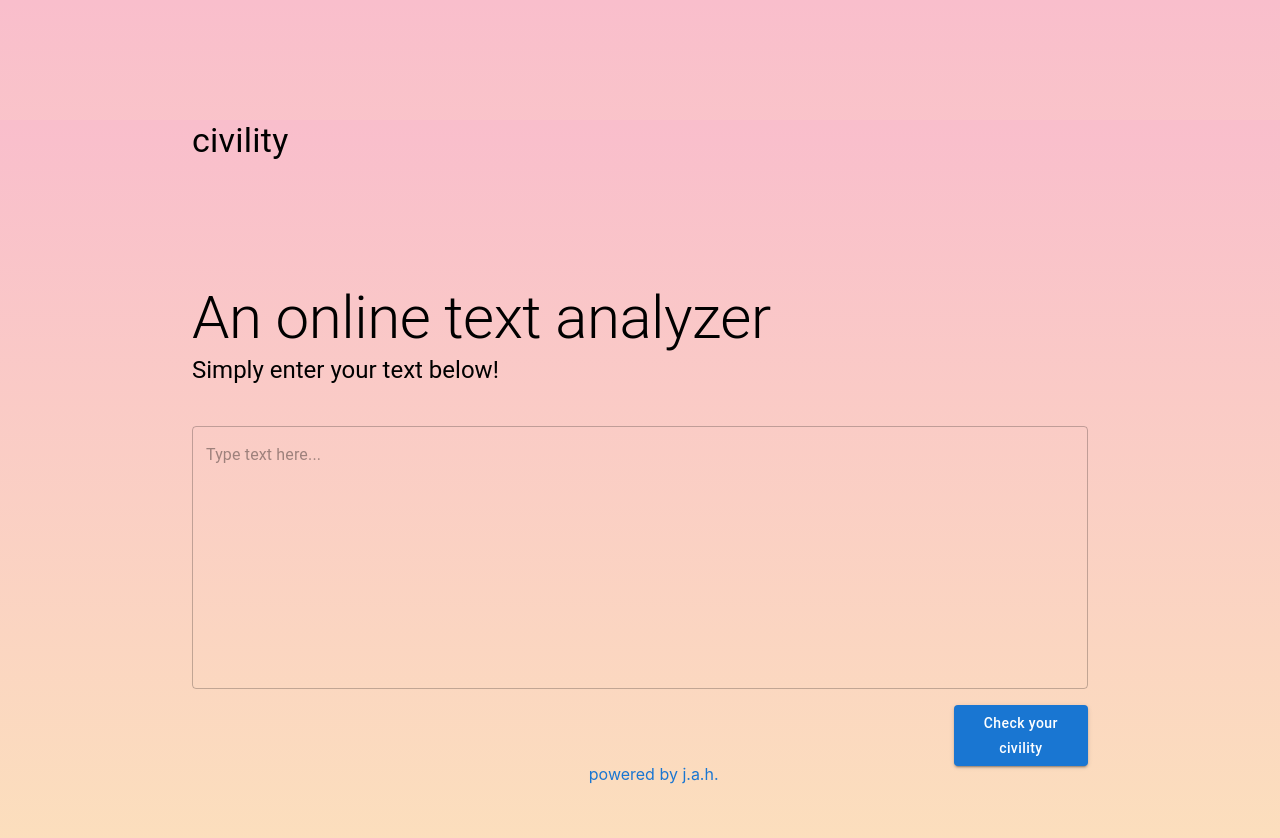
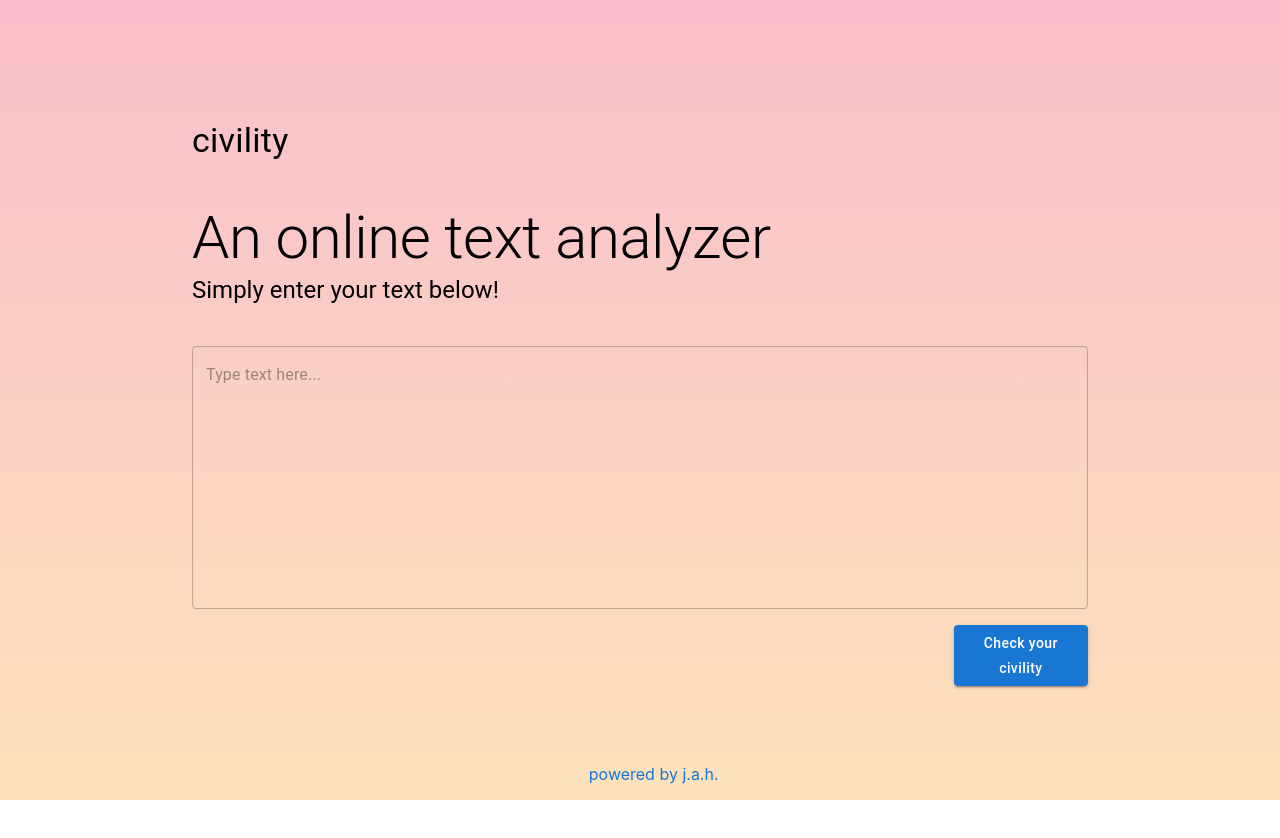
Before and after one commit to jeffzhan/Civility, a Next.js app: page / in a window 1280 px wide. Shown: the top 838 px of the page. After the commit the page ends 800 px from the top, so only its background shows below. Built offline with nearby package versions, Linux system fonts and the light colour scheme.

Commit message:
more css

```diff
--- a/pages/index.js
+++ b/pages/index.js
@@ -8,7 +8,7 @@ export default function Home() {
     <div className={styles.container}>
       <Head>
         <title>Civility</title>
-        <meta name="description" content="Powered by j.an.h." />
+        <meta name="description" content="Powered by j.a.h." />
         <link rel="icon" href="/favicon.ico" />
       </Head>
 
@@ -32,7 +32,7 @@ export default function Home() {
         <Typography
           variant="h2"
           className={styles.title}
-          sx={{ marginTop: 15 }}
+          sx={{ marginTop:5 }}
         >
           An online text analyzer
         </Typography>
--- a/styles/Home.module.css
+++ b/styles/Home.module.css
@@ -1,10 +1,6 @@
+@import url('https://fonts.googleapis.com/css2?family=Lato&display=swap');
 
-
-/* @import url('https://fonts.googleapis.com/css2?family=Lato&display=swap');
-
-
-
-.container {
+/* .container {
   padding: 0 2rem;
 }
 
@@ -64,8 +60,9 @@
     flex-direction: column;
   }
 } */
-/*
-.main{
+
+
+/* .main{
   align-items: center;
 } */
 
--- a/styles/globals.css
+++ b/styles/globals.css
@@ -7,6 +7,7 @@ body {
   font-family: -apple-system, BlinkMacSystemFont, Segoe UI, Roboto, Oxygen,
     Ubuntu, Cantarell, Fira Sans, Droid Sans, Helvetica Neue, sans-serif;
   background: linear-gradient(180deg, #F9BECC 0%, #FCE2BB 100%);
+  overflow: hidden;
 }
 
 a {
```
